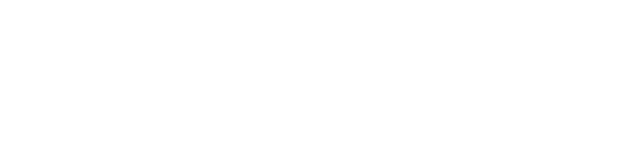
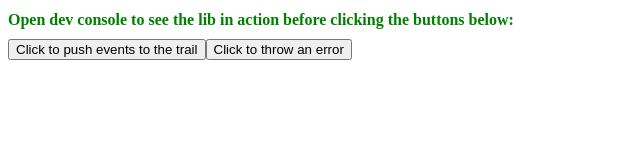
Before and after one commit to undrafted/edogawa, a website built with Parcel: page parcel/index.html in a window 1280 px wide. Shown: the whole page, without its empty margins (0-640 px from the left). Built offline with nearby package versions, Linux system fonts and the light colour scheme.

Commit message:
add example

```diff
--- a/parcel/index.html
+++ b/parcel/index.html
@@ -1,6 +1,10 @@
 <!DOCTYPE html>
 <html>
   <body>
+    <h1 style="font-size: 16px; color: green">
+      Open dev console to see the lib in action before clicking the buttons below:
+    </h1>
+    <div id="app"></div>
     <script src="./index.ts"></script>
   </body>
 </html>
--- a/parcel/index.ts
+++ b/parcel/index.ts
@@ -1,5 +1,31 @@
 // TODO: example of error catching
 import { init as initEdogawa } from '../src';
+import { Report } from '../src/types';
 
-const endpoint = 'https://localhost:1234';
-initEdogawa({ endpoint });
+const endpoint = 'https://google.com';
+const exceptionCb = (report: Report) => {
+  console.log('%cReport object generated by the library ↓', 'font-size:18px;color:green;');
+  console.log('=================');
+  console.log(report);
+  console.log('=================');
+};
+
+initEdogawa({ endpoint }, exceptionCb, { clientSideDebug: true });
+
+let app = document.getElementById('app') as HTMLElement;
+
+const button = document.createElement('button');
+button.setAttribute('id', 'id-button-1');
+button.setAttribute('class', 'class-button-1');
+button.innerHTML = 'Click to push events to the trail';
+
+const button2 = document.createElement('button');
+button2.setAttribute('id', 'id-button-2');
+button2.setAttribute('class', 'class-button-2');
+button2.innerHTML = 'Click to throw an error';
+button2.addEventListener('click', () => {
+  throw new Error('custom error');
+});
+
+app.appendChild(button);
+app.appendChild(button2);
```
